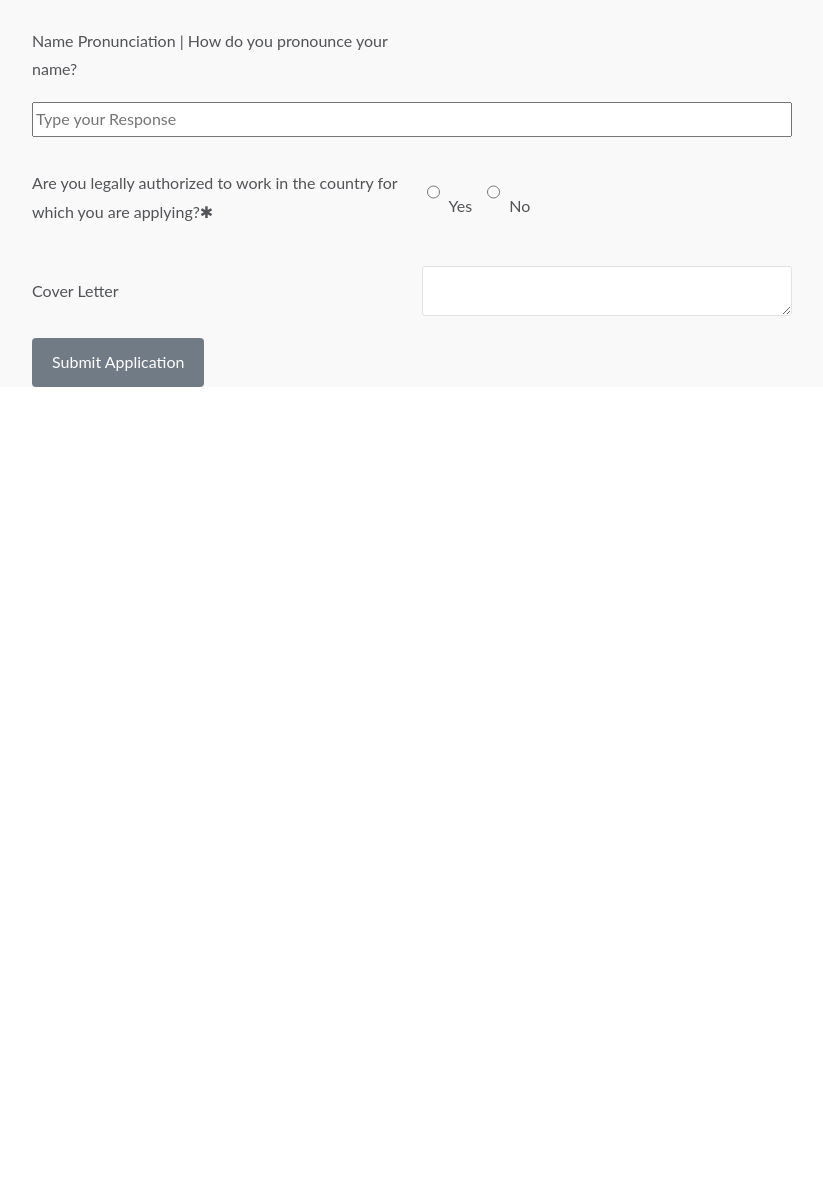
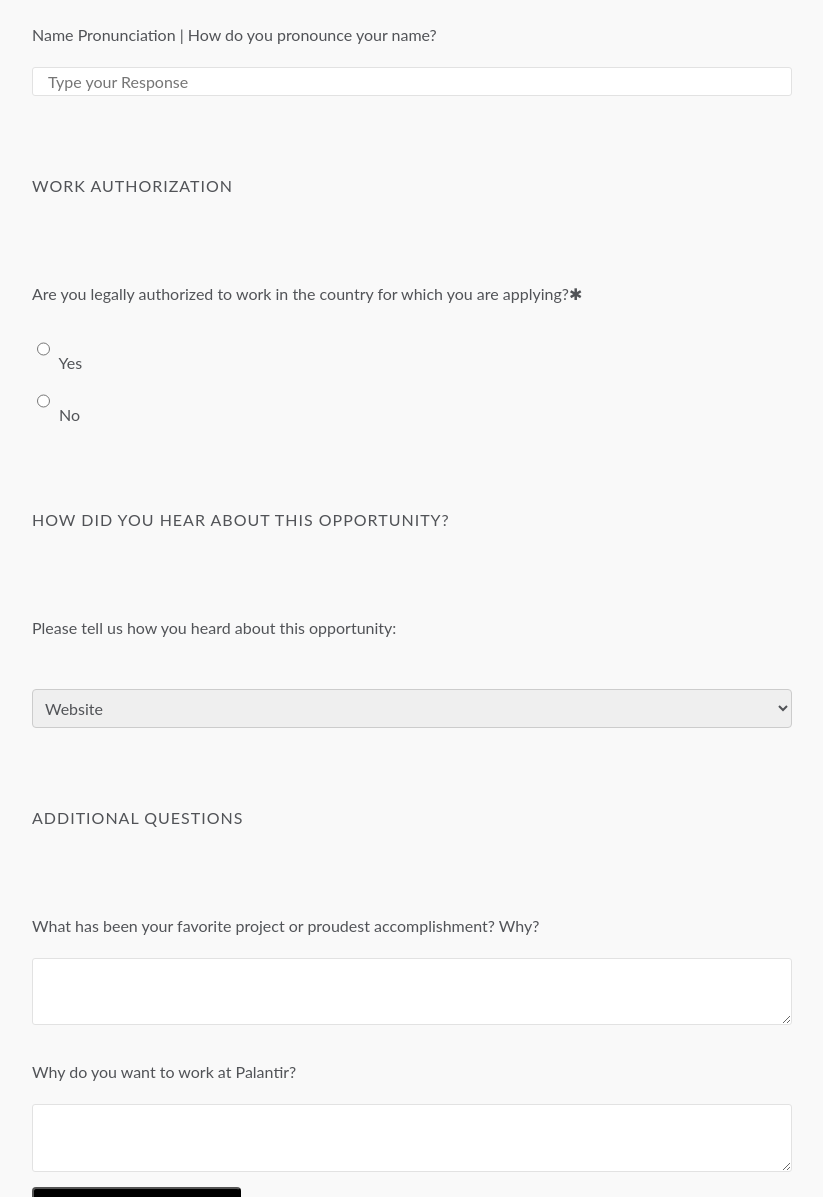
Before and after one commit to codebyanju/codebyanju.github.io, a plain HTML site: page index.html in a window 1280 px wide. Shown: the part 2812-4009 px from the top of the page, without its empty margins (228-1051 px from the left). Before the commit the page ends 3207 px from the top, so only its background shows below. Drawn offline with Linux system fonts and the light colour scheme.

Commit message:
submit button

```diff
--- a/index.html
+++ b/index.html
@@ -392,7 +392,11 @@
           />
         </div>
 
-        <div class="form-row">
+        <div class="form-header">
+          <h4>WORK AUTHORIZATION</h4>
+        </div>
+
+        <div class="form-col">
           <label for="legal-authorization"
             >Are you legally authorized to work in the country for which you are
             applying?✱</label
@@ -417,11 +421,58 @@
           </div>
         </div>
 
+        <div class="form-header">
+          <h4>HOW DID YOU HEAR ABOUT THIS OPPORTUNITY?</h4>
+        </div>
+
+        <div class="form-col">
+          <label for="how-heard"
+            >Please tell us how you heard about this opportunity:</label
+          >
+          <br />
+          <!-- Add line break for next line -->
+          <select id="how-heard" name="how-heard" style="width: 100%">
+            <!-- Set width to 100% for full width -->
+            <option value="website">Website</option>
+            <option value="social-media">Social Media</option>
+            <option value="referral">Referral</option>
+            <option value="job-board">Job Board</option>
+            <option value="other">Other</option>
+          </select>
+        </div>
+
+        <div class="form-header">
+          <h4>ADDITIONAL QUESTIONS</h4>
+        </div>
+
+        <div class="form-col">
+          <label for="favorite-project"
+            >What has been your favorite project or proudest accomplishment?
+            Why?</label
+          >
+          <textarea
+            style="display: block"
+            id="favorite-project"
+            name="favorite-project"
+            style="width: 100%"
+          ></textarea>
+        </div>
+
+        <div class="form-col">
+          <label for="favorite-project">
+            Why do you want to work at Palantir?</label
+          >
+          <textarea
+            style="display: block"
+            id="favorite-project"
+            name="favorite-project"
+            style="width: 100%"
+          ></textarea>
+        </div>
+
         <div class="form-row">
-          <label for="cover-letter">Cover Letter</label>
-          <textarea id="cover-letter" name="cover-letter" rows="6"></textarea>
+          <button type="submit" class="submit-btn">Submit Application</button>
         </div>
-        <button type="submit" class="submit-btn">Submit Application</button>
       </div>
     </form>
   </body>
--- a/styles.css
+++ b/styles.css
@@ -92,45 +92,32 @@ label {
   display: flex;
   align-items: center;
   margin-bottom: 15px;
-  /* flex-direction: column; */
 }
-label {
-  width: 50%;
+.form-row label {
+  width: 40%;
   margin-right: 10px;
   color: #515357;
   font: normal 400 16px / 1.8 Lato;
 }
 .form-row input,
 .form-row textarea,
-.form-col text {
-  /* width: 489px; */
+.form-col input,
+.form-col textarea {
   flex: 1;
   padding: 10px;
   font-size: 16px;
   border-radius: 3px;
   border-width: 1px;
   border-style: solid;
+  border-color: #e2e2e2;
   height: 40px;
   padding: 4px 4px 4px 15px;
-  border-color: #e2e2e2;
 }
 .form-row input[type='file'] {
   padding: 3px;
 }
 #resume {
   border: none;
-}
-.submit-btn {
-  background-color: #717b86;
-  color: white;
-  border: none;
-  padding: 10px 20px;
-  font-size: 16px;
-  border-radius: 4px;
-  cursor: pointer;
-}
-.submit-btn:hover {
-  background-color: #0056b3;
 }
 
 /* languages */
@@ -147,11 +134,26 @@ label {
   margin-left: 5px;
 }
 
-.radio-group {
-  display: block;
-  margin-bottom: 5px;
-}
-
 .radio-group input[type='radio'] {
   margin-right: 5px;
 }
+select {
+  padding: 8px;
+  font-size: 16px;
+  border: 1px solid #ccc;
+  border-radius: 4px;
+}
+.submit-btn {
+  background-color: #000;
+  border-color: #000;
+  color: white;
+  padding: 10px 20px;
+  font-size: 16px;
+  border-radius: 4px;
+  cursor: pointer;
+  text-transform: uppercase;
+}
+.submit-btn:hover {
+  background-color: #0056b3;
+  border: none;
+}
```
